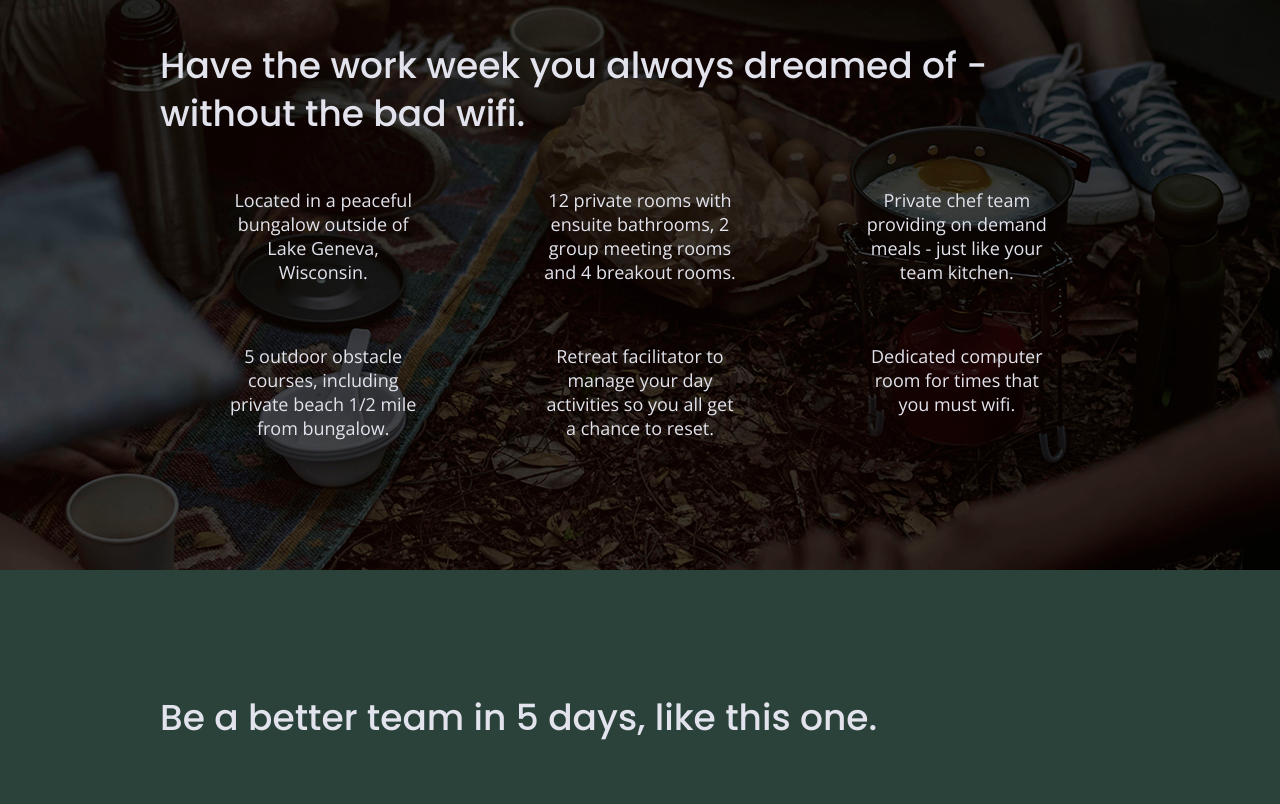
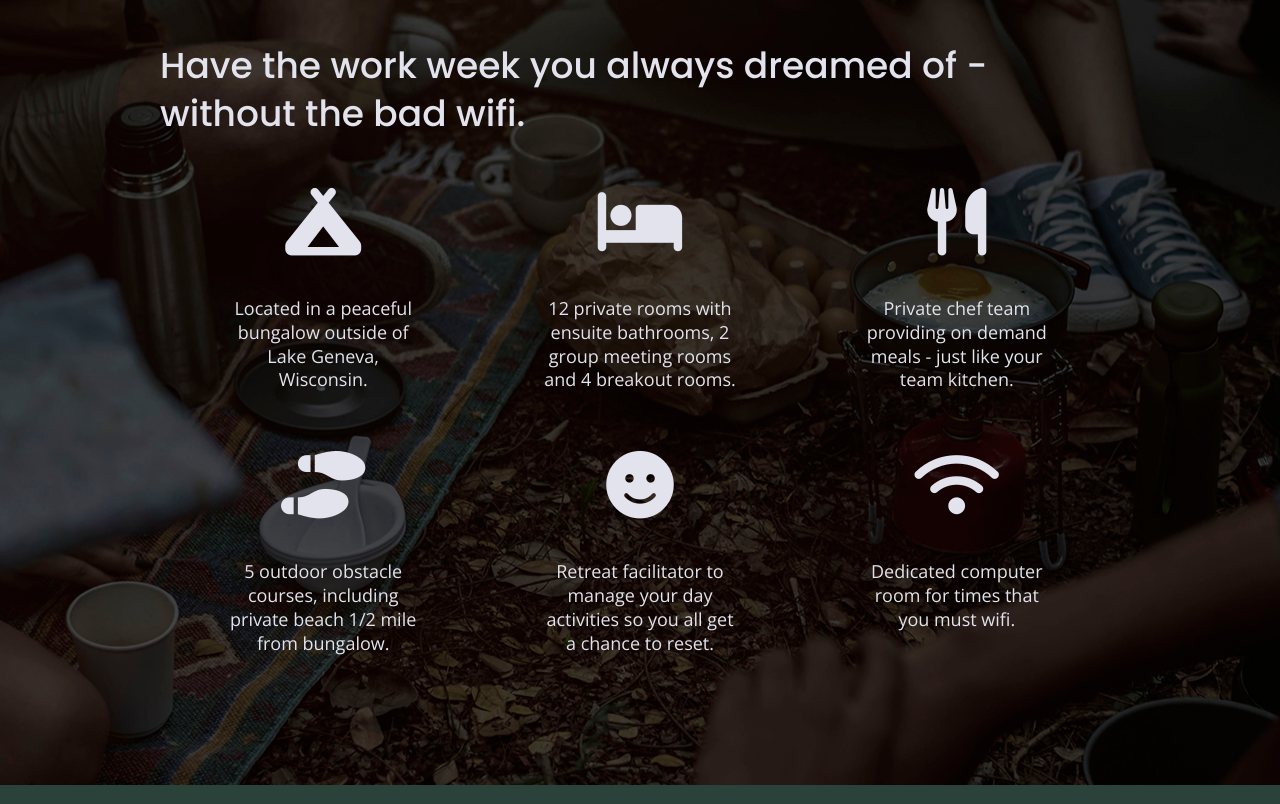
Before and after one commit to alymichwoo/unplugged-v2, a website built with Parcel: page index.html in a window 1280 px wide. Shown: the part 1082-1886 px from the top of the page. Built offline with nearby package versions, Linux system fonts and the light colour scheme.

Commit message:
Add Font Awesome kit and icons to features section of homepage

```diff
--- a/css/main.css
+++ b/css/main.css
@@ -292,6 +292,11 @@ input[type=button] {
 
 .features h2 {
   margin-bottom: 60px;
+}
+
+.features i {
+	font-size: 3.75em;
+  margin-bottom: 40px;
 }
 
 .features p {
--- a/index.html
+++ b/index.html
@@ -20,6 +20,9 @@
   <link rel="stylesheet" href="css/main.css">
   <!-- Google Fonts -->
   <link href="https://fonts.googleapis.com/css?family=Open+Sans:400,700|Poppins:500,700" rel="stylesheet">
+  <!-- Font Awesome -->
+  <script src="https://kit.fontawesome.com/46ad5377a5.js" crossorigin="anonymous"></script>
+
 
   <meta name="theme-color" content="#fafafa">
 </head>
@@ -74,32 +77,32 @@
         <h2>Have the work week you always dreamed of - without the bad wifi.</h2>
         <div class="features-items">
           <article>
-            <p class="fontawesome-icon"></p>
+            <p class="fontawesome-icon"><i class="fa-solid fa-campground"></i></p>
             <p class="features-item-description">Located in a peaceful bungalow outside of Lake Geneva, Wisconsin.</p>
           </article>
           <article>
-            <p class="fontawesome-icon"></p>
+            <p class="fontawesome-icon"><i class="fa-solid fa-bed"></i></p>
             <p class="features-item-description">12 private rooms with ensuite bathrooms, 2 group meeting rooms and 4
               breakout rooms.</p>
           </article>
           <article>
-            <p class="fontawesome-icon"></p>
+            <p class="fontawesome-icon"><i class="fa-solid fa-utensils"></i></p>
             <p class="features-item-description">Private chef team providing on demand meals - just like your team
               kitchen.</p>
           </article>
           <article>
-            <p class="fontawesome-icon"></p>
+            <p class="fontawesome-icon"><i class="fa-solid fa-shoe-prints"></i></p>
             <p class="features-item-description">5 outdoor obstacle courses, including private beach 1/2 mile from
               bungalow.</p>
           </article>
           <article>
-            <p class="fontawesome-icon"></p>
+            <p class="fontawesome-icon"><i class="fa-solid fa-face-smile"></i></p>
             <p class="features-item-description">Retreat facilitator to manage your day activities so you all get a
               chance
               to reset.</p>
           </article>
           <article>
-            <p class="fontawesome-icon"></p>
+            <p class="fontawesome-icon"><i class="fa-solid fa-wifi"></i></p>
             <p class="features-item-description">Dedicated computer room for times that you must wifi.</p>
           </article>
         </div>
```
Also changed, not shown: about/index.html (+2 -0 lines), faq/index.html (+2 -0 lines).
